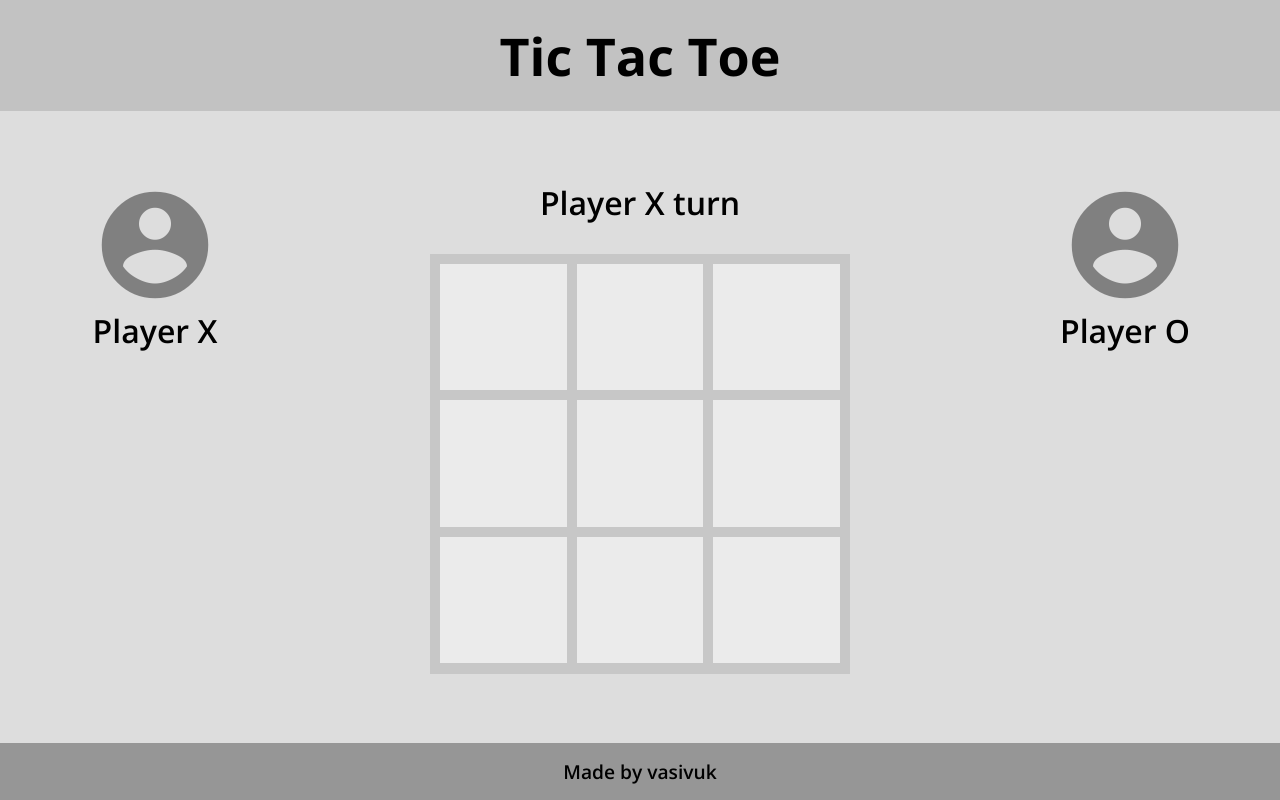
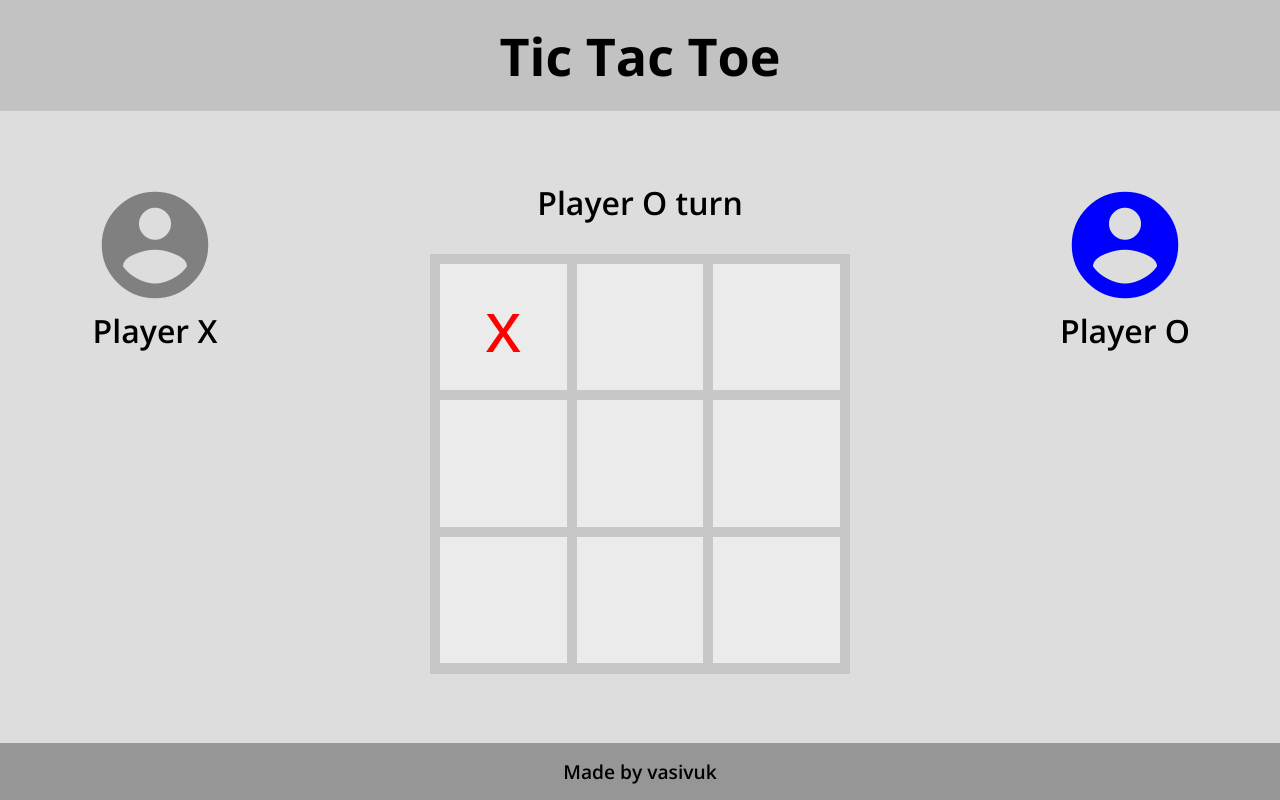
Before and after one commit to vasivuk/tic-tac-toe, a plain HTML site: page index.html in a window 1280 px wide. Both pictures are taken after a click on the button 503 px from the left and 326 px from the top of the page. Drawn offline with nearby package versions, Linux system fonts and the light colour scheme.

Commit message:
Added icons changing color based on active player

```diff
--- a/index.html
+++ b/index.html
@@ -13,7 +13,7 @@
     <div class="header">Tic Tac Toe</div>
     <div class="main">
         <div class="player" id="playerX">
-            <span class="material-icons">account_circle</span>
+            <span class="material-icons x-color">account_circle</span>
             <p class="name">Player X</p>
         </div>
         <div class="center-content">
--- a/script.js
+++ b/script.js
@@ -24,6 +24,8 @@ const Player = (sign, name) => {
 const displayController = (() => {
     const fields = document.querySelectorAll('.field');
     const turnMessage = document.querySelector('.message');
+    const playerXIcon = document.querySelector('#playerX > span');
+    const playerOIcon = document.querySelector('#playerO > span');
     for (const field of fields) {
         field.addEventListener('click', () => {
             gameController.playGameRound(field.dataset.index);
@@ -32,7 +34,7 @@ const displayController = (() => {
     }
     function updateGameboard() {
         for (let i = 0; i < fields.length; i++) {
-            fields[i].textContent = Gameboard.getField(i));
+            fields[i].textContent = Gameboard.getField(i);
             if(fields[i].textContent=== 'x') {
                 if(!fields[i].classList.contains('x-color')){
                     fields[i].classList.add('x-color');
@@ -45,10 +47,20 @@ const displayController = (() => {
         }
     }
 
+    const updateIcons = () => {
+        if(playerXIcon.classList.contains('x-color')){
+            playerXIcon.classList.remove('x-color');
+            playerOIcon.classList.add('o-color');
+        } else if (playerOIcon.classList.contains('o-color')) {
+            playerOIcon.classList.remove('o-color');
+            playerXIcon.classList.add('x-color');
+        }
+    }
+
     const setTurnMessage = (message) => {
         turnMessage.textContent = message;
     }
-    return {setTurnMessage};
+    return {setTurnMessage, updateIcons};
 })();
 
 
@@ -61,16 +73,19 @@ const gameController = (() => {
     const playGameRound = (fieldIndex) => {
         if(Gameboard.getField(fieldIndex) === "" && isOver === false) {
             Gameboard.setField(getCurrentPlayerSign(), fieldIndex);
+            //If some player has won
             if(isOver = checkIfOver(fieldIndex)){
                 displayController.setTurnMessage(`Player ${getCurrentPlayerSign().toUpperCase()} wins!`);
                 return;
             }
             round++;
+            //If the match ends in draw
             if(round === 10) {
                 isOver = true;
                 displayController.setTurnMessage('Draw!');
                 return;
             }
+            displayController.updateIcons();
             displayController.setTurnMessage(`Player ${getCurrentPlayerSign().toUpperCase()} turn`);
         }
     }
--- a/style.css
+++ b/style.css
@@ -87,11 +87,11 @@ body > div {
 }
 
 .x-color {
-    color: red;
+    color: red !important;
 }
 
 .o-color {
-    color: blue;
+    color: blue !important;
 }
 
 .footer {
```
